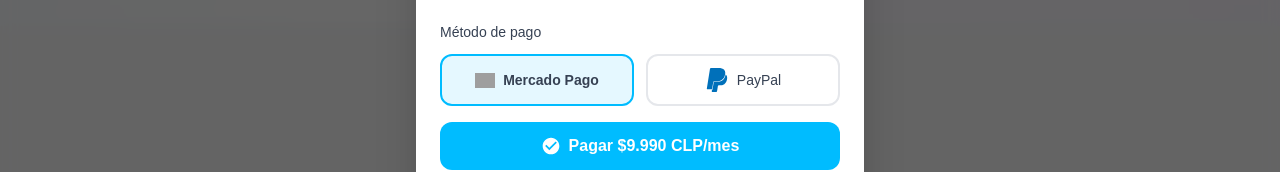
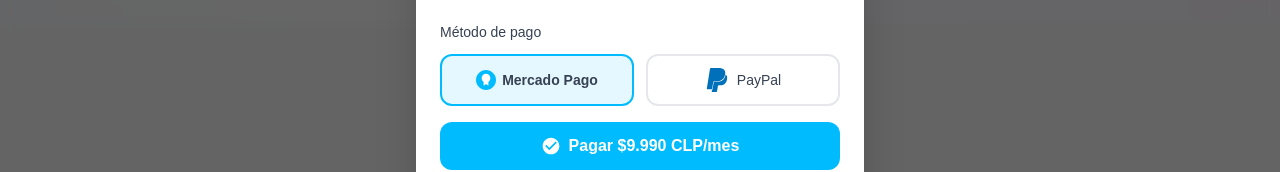
Before and after one commit to DiegoSalsa/SatisfaccionClientes, a Next.js app: page / in a window 1280 px wide. Both pictures are taken after a click on the button "Comenzar". Shown: the part 4498-4670 px from the top of the page. Built offline with nearby package versions, Linux system fonts and the light colour scheme; grey boxes are pictures that could not be loaded.

Commit message:
fix MercadoPago icon SVG

```diff
--- a/components/CheckoutModal.tsx
+++ b/components/CheckoutModal.tsx
@@ -212,12 +212,11 @@
                     : 'border-gray-200 dark:border-zinc-700 hover:border-gray-300'
                 }`}
               >
-                <div className="flex items-center justify-center gap-2">
-                  <img
-                    src="https://www.mercadopago.com/org-img/Manual/ManualMP/imgs/isologotipo-mercado-pago.png"
-                    alt="Mercado Pago"
-                    className="h-5 w-5 object-contain"
-                  />
+                <div className="flex items-center justify-center gap-1.5">
+                  <svg className="w-5 h-5" viewBox="0 0 40 40" fill="none">
+                    <path d="M20 40c11.046 0 20-8.954 20-20S31.046 0 20 0 0 8.954 0 20s8.954 20 20 20z" fill="#00BCFF"/>
+                    <path d="M28.75 16.25c0-4.832-3.918-8.75-8.75-8.75s-8.75 3.918-8.75 8.75c0 3.063 1.575 5.76 3.958 7.33v7.67l4.792-3.063 4.792 3.063v-7.67c2.383-1.57 3.958-4.267 3.958-7.33z" fill="#fff"/>
+                  </svg>
                   <span className="text-sm font-semibold text-gray-700 dark:text-white">Mercado Pago</span>
                 </div>
               </button>
```
